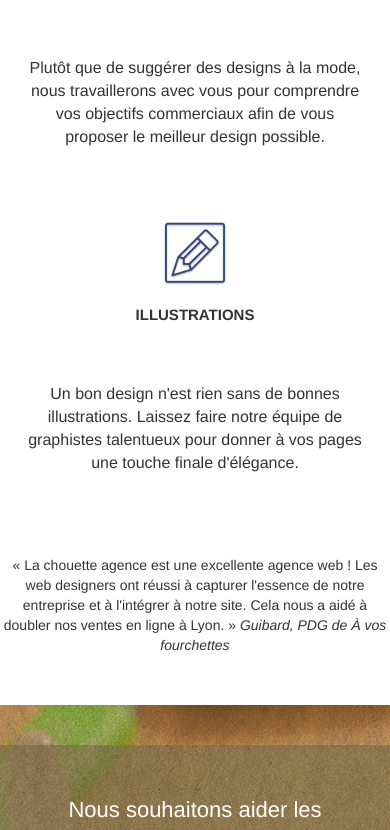
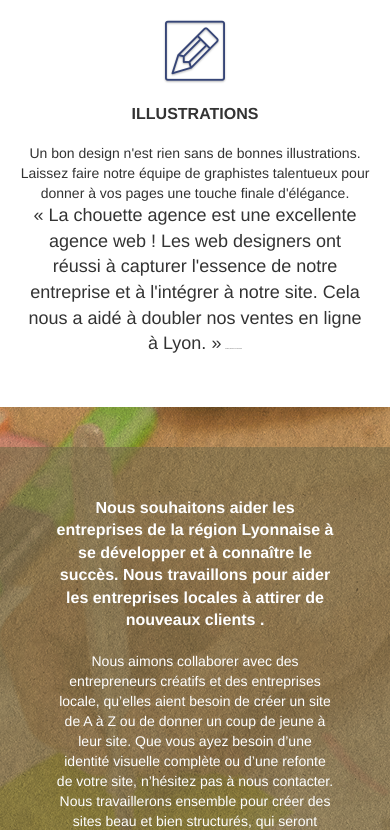
Before and after one commit to AlexRosellini/P4__LaChouetteAgence_Rosellini-Alex, a plain HTML site: page index.html in a window 390 px wide. Shown: the part 1170-2000 px from the top of the page. Drawn offline with Linux system fonts and the light colour scheme.

Commit message:
Changements contraste

```diff
--- a/index.html
+++ b/index.html
@@ -9,7 +9,7 @@
 	<!-- Facebook Meta Tags -->
 	<meta property="og:url" content="https://taulmav.github.io/P4__LaChouetteAgence_Rosellini-Alex/">
 	<meta property="og:type" content="website">
-	<meta property="og:title" content="La Chouette Agence entreprise de web design Lyonaise">
+	<meta property="og:title" content="La Chouette Agence | Entreprise de Web Design Lyonaise">
 	<meta property="og:description" content="la Chouette Agence est une entreprise de web désign basée à Lyon qui vous aide à créer et optimisé vos sites web!">
 	<meta property="og:image" content="https://taulmav.github.io/P4__LaChouetteAgence_Rosellini-Alex/img/opengraph-img.jpg">
 
@@ -65,10 +65,10 @@
 			<div class="col-sm-12">
 				<img src="img/logo.svg" class="center-block image-resize-mode" width="100" alt="Logo de la chouette agence" />
 				<h1 class="text-center hero-bloc-text tc-white ">
-					La chouette agence.
+					La chouette agence, entreprise de Web Design Lyonaise
 				</h1>
 				<div class="text-center">
-					<p>Nos équipes peuvent vous aider à créer ou améliorer votre site web!</p>
+					<p>Contactez nos équipes pour créer ou améliorer le design de vos sites web!</p>
 				</div>
 			</div>
 		</div>
@@ -80,7 +80,7 @@
 <article class="bloc bgc-white l-bloc" id="bloc-2-services">
 	<div class="container bloc-md">
 		<div class="row">
-			<h2 class="text-center">La chouette agence est une agence de web design qui aide les entreprises <br>  à devenir attractives et visibles sur internet</h2>
+			<h2 class="text-center">La chouette agence est une sociétée de web design qui aide les entreprises <br>  à devenir attractives et visibles sur internet</h2>
 		</div>
 		<div class="row voffset-lg med-width-whitespace">
 			<div class="col-sm-4">
@@ -119,7 +119,7 @@
 			</div>
 		</div>
 		<div class="row voffset-lg voffset">
-			<div class="col-xs-12 col-md-8 col-md-offset-2 text-center">
+			<div class="col-xs-12 col-md-8 col-md-offset-2 text-center quote">
 				<q>
 				 La chouette agence est une excellente agence web ! Les web designers ont réussi à capturer l'essence de notre
 				  entreprise et à l'intégrer à notre site. Cela nous a aidé à doubler nos ventes en ligne à Lyon.
@@ -137,7 +137,7 @@
 	<div class="container bloc-lg">
 		<div class="row tight-width-whitespace black-background">
 			<div class="col-sm-12">
-				<h2 class="mg-md text-center tc-white">
+				<h2 class="mg-md text-center tc-white h2-bloclg">
 					Nous souhaitons aider les entreprises de la région Lyonnaise à se développer et à connaître le succès. Nous travaillons pour aider les entreprises locales à attirer de nouveaux clients .<br>
 				</h2>
 				<p class="text-center white">
--- a/style.css
+++ b/style.css
@@ -701,9 +701,6 @@ li {
     margin: auto auto auto auto;
 }
 
-p {
-    font-size: 16px;
-}
 
 #bloc-1-hero {
     color: #ffffff;
@@ -837,7 +834,7 @@ h4 {
 
 .contact-mail, p
 {
-    font-size: 16px;
+    font-size: 14px;
     padding: 40px;
 }
 
@@ -858,8 +855,25 @@ h4 {
 }
 
 .bgc-atomic-tangerine {
-    background-color: #ff915e;
+    background-color: rgba(252, 123, 59, 0.918);
 }
+
+.quote {
+    padding-left: 40px;
+    padding-right: 40px;
+    margin-top: -40px;
+}
+
+q {
+    font-size: 18px;
+}
+
+cite {
+    font-weight: bolder;
+    font-size: 1px;
+}
+
+
 
 
 @media (max-width: 1024px) {
@@ -937,10 +951,10 @@ h4 {
     h4,
     h5,
     h6,
-    p,
     #disqus_thread {
-        padding-left: 10px!important;
-        padding-right: 10px!important;
+        padding-left: 50px!important;
+        padding-right: 50px!important;
+        font-size: 16px;
     }
     .b-parallax {
         background-attachment: scroll;
@@ -1063,6 +1077,24 @@ h4 {
         width: 180px;
         height: 320px;
     }
+
+    .img-responsive {
+        display: inline;
+    }
+
+    p {
+        font-size: 14px;
+    }
+
+    .contact-mail, p {
+        padding: 0px!important;
+    }
+
+    .h2-bloclg {
+        padding: 0px!important;
+        font-size: 16px;
+        font-weight: bolder;
+    }
 }
 
 @media (max-width: 400px) {
```
